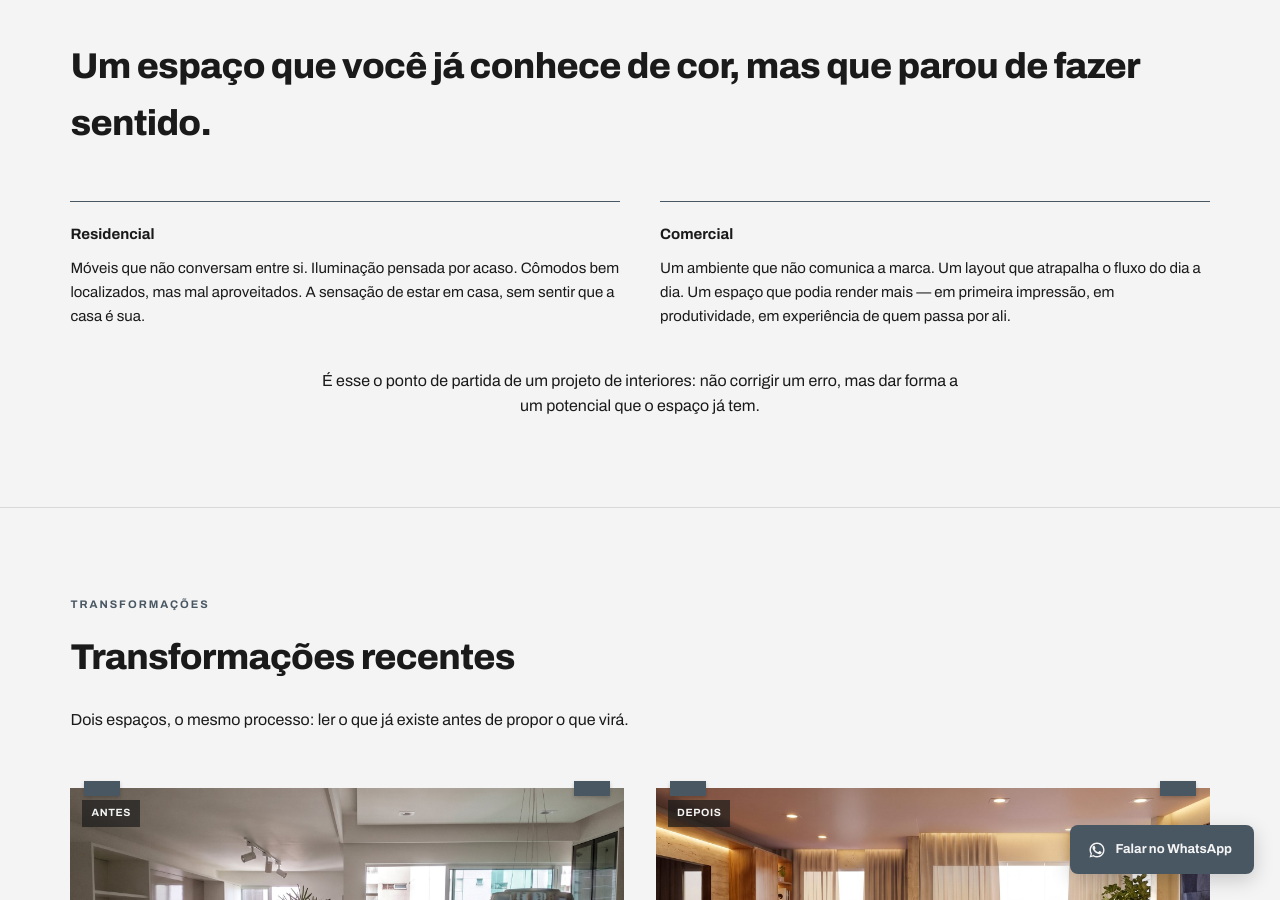
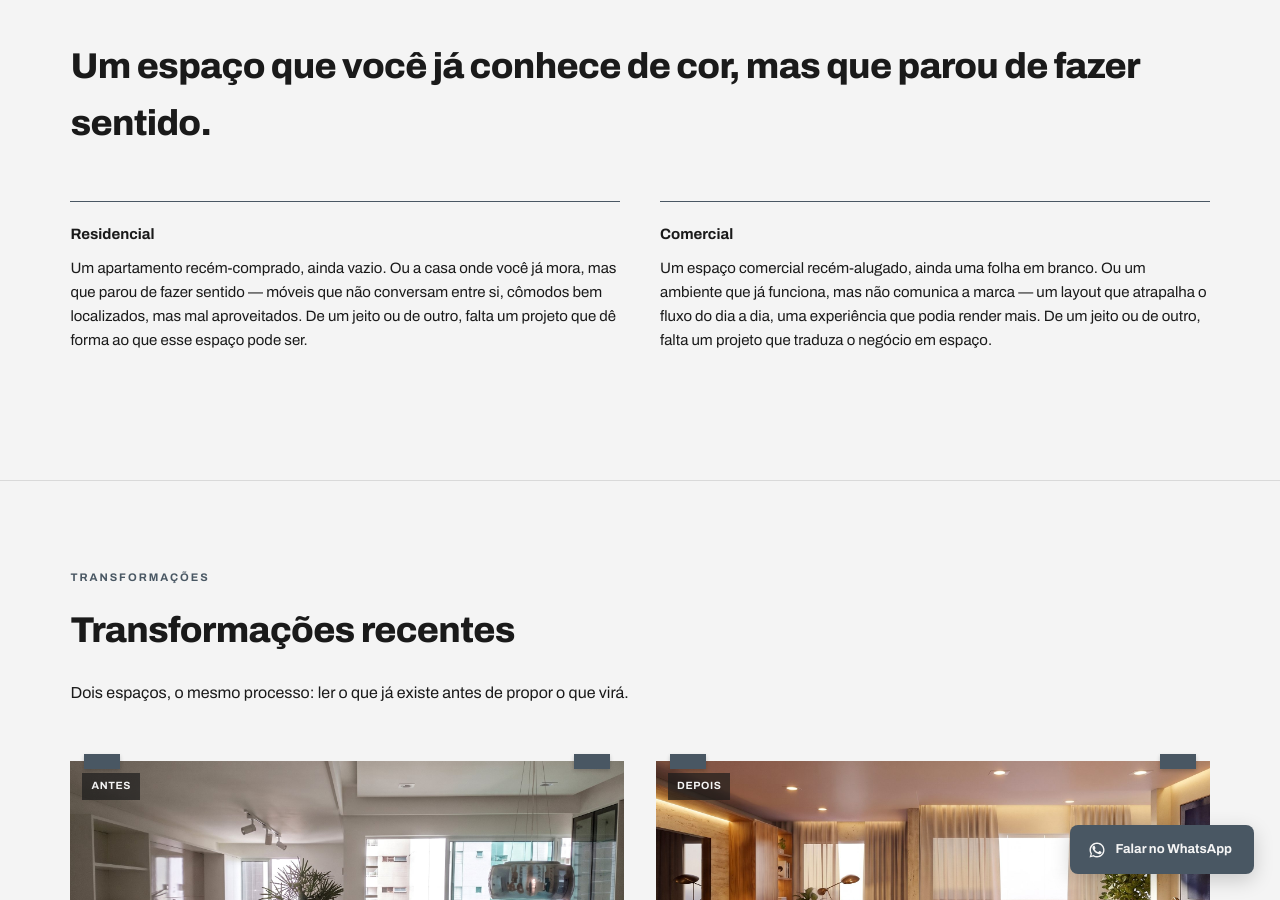
Before and after one commit to cidclementino/projetos-odisse, a Jekyll site: the page built from interiores/index.html, in a window 1280 px wide and 900 px high, scrolled down 951 px. Built offline with Jekyll 4.4.1, drawn with Linux system fonts in a browser that asks for light colours.

Commit message:
Update interiores_conteudo.yml

```diff
--- a/_data/interiores_conteudo.yml
+++ b/_data/interiores_conteudo.yml
@@ -11,11 +11,10 @@ dor:
   titulo: "Um espaço que você já conhece de cor, mas que parou de fazer sentido."
   residencial:
     label: "Residencial"
-    texto: "Móveis que não conversam entre si. Iluminação pensada por acaso. Cômodos bem localizados, mas mal aproveitados. A sensação de estar em casa, sem sentir que a casa é sua."
+    texto: "Um apartamento recém-comprado, ainda vazio. Ou a casa onde você já mora, mas que parou de fazer sentido — móveis que não conversam entre si, cômodos bem localizados, mas mal aproveitados. De um jeito ou de outro, falta um projeto que dê forma ao que esse espaço pode ser."
   comercial:
     label: "Comercial"
-    texto: "Um ambiente que não comunica a marca. Um layout que atrapalha o fluxo do dia a dia. Um espaço que podia render mais — em primeira impressão, em produtividade, em experiência de quem passa por ali."
-  fechamento: "É esse o ponto de partida de um projeto de interiores: não corrigir um erro, mas dar forma a um potencial que o espaço já tem."
+    texto: "Um espaço comercial recém-alugado, ainda uma folha em branco. Ou um ambiente que já funciona, mas não comunica a marca — um layout que atrapalha o fluxo do dia a dia, uma experiência que podia render mais. De um jeito ou de outro, falta um projeto que traduza o negócio em espaço."
 
 antes_depois:
   titulo: "Transformações recentes"
```
